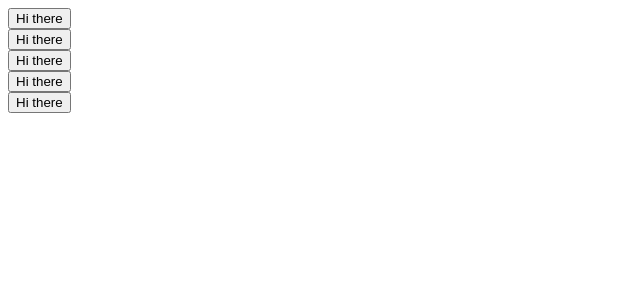
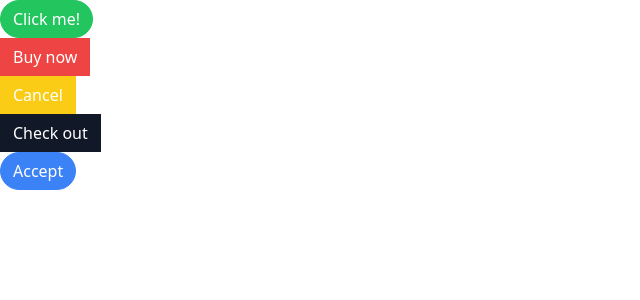
Before and after one commit to eduardotejeda/comps, a React (Create React App) app: page / in a window 1280 px wide. Shown: the top 300 px of the page, without its empty margins (0-640 px from the left). Built offline with nearby package versions, Linux system fonts and the light colour scheme.

Commit message:
Add tailwindCSS to this proyect

```diff
--- a/package.json
+++ b/package.json
@@ -6,6 +6,8 @@
     "@testing-library/jest-dom": "^5.16.5",
     "@testing-library/react": "^13.4.0",
     "@testing-library/user-event": "^13.5.0",
+    "classnames": "^2.3.2",
+    "prop-types": "^15.8.1",
     "react": "^18.2.0",
     "react-dom": "^18.2.0",
     "react-scripts": "5.0.1",
@@ -34,5 +36,8 @@
       "last 1 firefox version",
       "last 1 safari version"
     ]
+  },
+  "devDependencies": {
+    "tailwindcss": "^3.3.2"
   }
 }
--- a/src/App.js
+++ b/src/App.js
@@ -3,19 +3,19 @@ import Button from "./Button";
 function App() {
     return <div>
         <div>
-            <Button></Button>
+            <Button success rounded>Click me!</Button>
         </div>
         <div>
-            <Button></Button>
+            <Button danger>Buy now</Button>
         </div>
         <div>
-            <Button></Button>
+            <Button warning>Cancel</Button>
         </div>
         <div>
-            <Button></Button>
+            <Button secondary>Check out</Button>
         </div>
         <div>
-            <Button></Button>
+            <Button primary rounded>Accept</Button>
         </div>
     </div>;
 }
--- a/src/Button.js
+++ b/src/Button.js
@@ -1,5 +1,48 @@
-function Button() {
-    return <button>Hi there</button>;
+import className from "classnames";
+
+const finalClassName = className({
+    'bg-blue-500':true,
+    'text-yellow-500':true
+});
+
+console.log(finalClassName);
+
+function Button({
+    children,
+    primary,
+    secondary,
+    success,
+    warning,
+    danger,
+    outline,
+    rounded
+}) {
+
+    const classes = className('px-3 py-1.5 border', {
+        'border-blue-500 bg-blue-500 text-white': primary,
+        'border-gray-900 bg-gray-900 text-white': secondary,
+        'border-green-500 bg-green-500 text-white': success,
+        'border-yellow-400 bg-yellow-400 text-white': warning,
+        'border-red-500 bg-red-500 text-white': danger,
+        'rounded-full': rounded,
+        'bg-white': outline,
+        'text-blue-500': outline && primary,
+
+    })
+    return <button className={classes}>{children}</button>;
 }
 
+Button.propTypes = {
+    checkVariationValue: ({primary, secondary, success, warning, danger}) => {
+        const count = Number(!!primary)
+        + Number(!!secondary)
+        + Number(!!warning)
+        + Number(!!success)
+        + Number(!!danger)
+    if (count > 1) {
+        return new Error('Only one of primary, secondary, success, warning, danger can be true.')
+    }
+    }
+};
+
 export default Button;
--- /dev/null
+++ b/src/index.css
@@ -0,0 +1,3 @@
+@tailwind base;
+@tailwind components;
+@tailwind utilities;
--- a/src/index.js
+++ b/src/index.js
@@ -1,3 +1,4 @@
+import './index.css';
 import React from 'react';
 import ReactDOM from 'react-dom/client';
 import App from './App'
--- /dev/null
+++ b/tailwind.config.js
@@ -0,0 +1,10 @@
+/** @type {import('tailwindcss').Config} */
+module.exports = {
+  content: [
+    "./src/**/*.{js,jsx,ts,tsx}"
+  ],
+  theme: {
+    extend: {},
+  },
+  plugins: [],
+}
```
Also changed, not shown: 1 other file (tests, documents, lock files or other folders).
